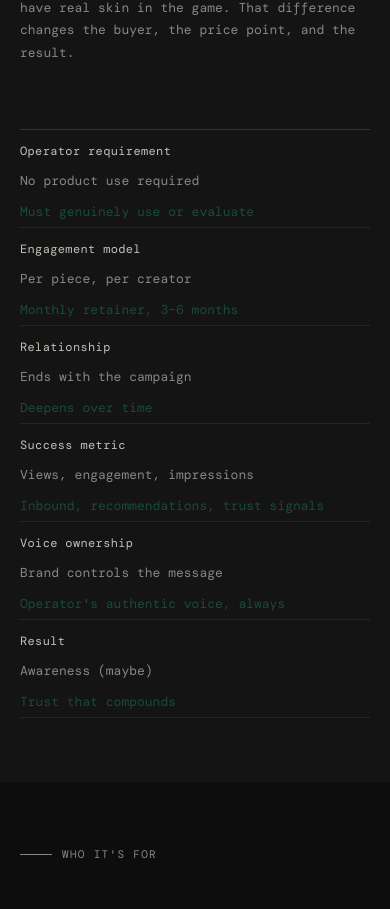
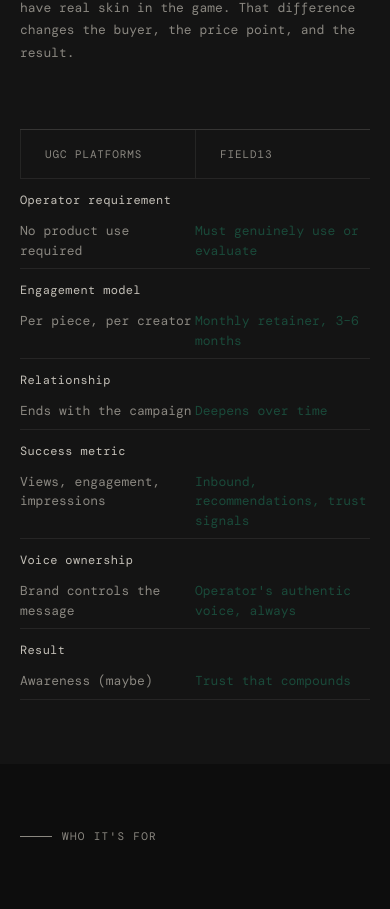
Before and after one commit to prajwalburug/Field13, a React (Vite) app: page / in a window 390 px wide. Shown: the part 4312-5221 px from the top of the page. Built offline with nearby package versions, Linux system fonts and the light colour scheme; the HTML template or start-up script is replaced by a standard one; a web font is replaced by a local one.

Commit message:
Fix mobile comparison table: show UGC Platforms / field13 column headers

```diff
--- a/src/styles/globals.css
+++ b/src/styles/globals.css
@@ -488,13 +488,13 @@ footer {
   .how-step > div:last-child { grid-column: 1 / -1; padding-left: 40px; }
   .how-step-title { font-size: 18px; }
   .diff-header { grid-template-columns: 1fr; gap: 1.5rem; }
-  .diff-row { grid-template-columns: 1fr; }
-  .diff-cell { padding: 0.35rem 0; border-left: none; }
+  .diff-row { grid-template-columns: 1fr 1fr; }
+  .diff-cell { padding: 0.5rem 0; border-left: none; }
   .diff-cell:not(:first-child) { padding-left: 0; border-left: none; }
-  .diff-cell.label { padding-top: 0.75rem; font-size: 12px; color: var(--ink-2); }
+  .diff-cell.label { grid-column: 1 / -1; padding-top: 0.75rem; padding-bottom: 0.25rem; font-size: 12px; color: var(--ink-2); }
   .diff-cell.them { color: var(--ink-3); }
   .diff-cell.us { color: var(--accent); }
-  .diff-row.header { display: none; }
+  .diff-row.header .diff-cell:first-child { display: none; }
   .who-grid { grid-template-columns: 1fr; }
   .operator-teaser { flex-direction: column; }
   .btn-primary, .btn-secondary, .nav-cta, .btn-light { min-height: 44px; display: inline-flex; align-items: center; }
```
